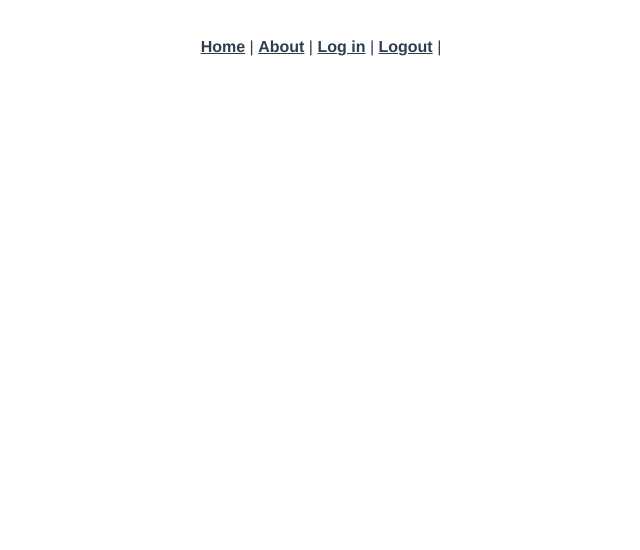
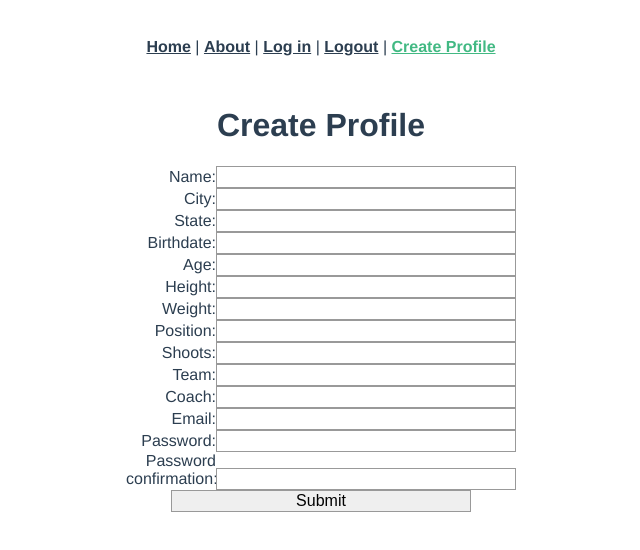
Before and after one commit to joesuffredini/myhockey_frontend, a Vue app: page /signup in a window 1280 px wide. Shown: the top 550 px of the page, without its empty margins (319-959 px from the left). Built offline with nearby package versions, Linux system fonts and the light colour scheme.

Commit message:
Adds create profile form and action

```diff
--- a/src/App.vue
+++ b/src/App.vue
@@ -9,6 +9,7 @@
       |
       <router-link to="/logout">Logout</router-link>
       |
+      <router-link to="/signup">Create Profile</router-link>
     </div>
     <router-view />
   </div>
--- a/src/router/index.js
+++ b/src/router/index.js
@@ -3,6 +3,7 @@ import VueRouter from "vue-router";
 import Home from "../views/Home.vue";
 import Login from "../views/Login.vue";
 import Logout from "../views/Logout.vue";
+import Signup from "../views/Signup.vue";
 
 Vue.use(VueRouter);
 
@@ -22,6 +23,7 @@ const routes = [
   },
   { path: "/login", name: "login", component: Login },
   { path: "/logout", name: "logout", component: Logout },
+  { path: "/signup", name: "signup", component: Signup },
 ];
 
 const router = new VueRouter({
--- a/src/views/Home.vue
+++ b/src/views/Home.vue
@@ -1,7 +1,7 @@
 <template>
   <div class="home">
-    <img alt="Vue logo" src="../assets/logo.png" />
-    <HelloWorld msg="Welcome to Your Vue.js App" />
+    <HelloWorld msg="Welcome to the MyHockey Recruiting App" />
+    <img alt="Vue logo" src="../assets/hockey-logo-with-sticks.png" />
   </div>
 </template>
 
--- /dev/null
+++ b/src/views/Signup.vue
@@ -0,0 +1,193 @@
+<template>
+  <div class="signup">
+    <form v-on:submit.prevent="submit()">
+      <h1>Create Profile</h1>
+      <ul>
+        <li class="text-danger" v-for="error in errors" v-bind:key="error">
+          {{ error }}
+        </li>
+      </ul>
+      <div class="form-group">
+        <label>Name:</label>
+        <input type="text" class="form-control" v-model="name" />
+        <small v-if="name.length > 50">NAME IS TO LONG!</small>
+      </div>
+      <div class="form-group">
+        <label>City:</label>
+        <input type="city" class="form-control" v-model="city" />
+      </div>
+      <div class="form-group">
+        <label>State:</label>
+        <input type="state" class="form-control" v-model="state" />
+      </div>
+      <div class="form-group">
+        <label>Birthdate:</label>
+        <input type="birthdate" class="form-control" v-model="birthdate" />
+      </div>
+      <div class="form-group">
+        <label>Age:</label>
+        <input type="age" class="form-control" v-model="age" />
+      </div>
+      <div class="form-group">
+        <label>Height:</label>
+        <input type="height" class="form-control" v-model="height" />
+      </div>
+      <div class="form-group">
+        <label>Weight:</label>
+        <input type="weight" class="form-control" v-model="weight" />
+      </div>
+      <div class="form-group">
+        <label>Position:</label>
+        <input type="position" class="form-control" v-model="position" />
+      </div>
+      <div class="form-group">
+        <label>Shoots:</label>
+        <input type="shoots" class="form-control" v-model="shoots" />
+      </div>
+      <div class="form-group">
+        <label>Team:</label>
+        <input type="team" class="form-control" v-model="team" />
+      </div>
+      <div class="form-group">
+        <label>Coach:</label>
+        <input type="coach" class="form-control" v-model="coach" />
+      </div>
+      <div class="form-group">
+        <label>Email:</label>
+        <input type="email" class="form-control" v-model="email" />
+      </div>
+      <div class="form-group">
+        <label>Password:</label>
+        <input type="password" class="form-control" v-model="password" />
+      </div>
+      <div class="form-group">
+        <label>Password confirmation:</label>
+        <input type="password" class="form-control" v-model="passwordConfirmation" />
+      </div>
+      <input type="submit" class="btn btn-primary" value="Submit" />
+    </form>
+  </div>
+</template>
+
+<style>
+form-control {
+  /* Center the form on the page */
+  margin: 0 auto;
+  width: 500px;
+  /* Form outline */
+  padding: 1em;
+  border: 1px solid #ccc;
+  border-radius: 1em;
+}
+
+ul {
+  list-style: none;
+  padding: 0;
+  margin: 0;
+}
+
+form li + li {
+  margin-top: 1em;
+}
+
+label {
+  /* Uniform size & alignment */
+  display: inline-block;
+  width: 90px;
+  text-align: right;
+}
+
+input,
+textarea {
+  /* To make sure that all text fields have the same font settings
+     By default, textareas have a monospace font */
+  font: 1em sans-serif;
+
+  /* Uniform text field size */
+  width: 300px;
+  box-sizing: border-box;
+
+  /* Match form field borders */
+  border: 1px solid #999;
+}
+
+input:focus,
+textarea:focus {
+  /* Additional highlight for focused elements */
+  border-color: rgb(192, 36, 36);
+}
+
+textarea {
+  /* Align multiline text fields with their labels */
+  vertical-align: top;
+
+  /* Provide space to type some text */
+  height: 5em;
+}
+
+.button {
+  /* Align buttons with the text fields */
+  padding-left: 90px; /* same size as the label elements */
+}
+
+button {
+  /* This extra margin represent roughly the same space as the space
+     between the labels and their text fields */
+  margin-left: 0.5em;
+}
+</style>
+
+<script>
+import axios from "axios";
+
+export default {
+  data: function () {
+    return {
+      name: "",
+      city: "",
+      state: "",
+      birthdate: "",
+      age: "",
+      height: "",
+      weight: "",
+      position: "",
+      shoots: "",
+      team: "",
+      coach: "",
+      email: "",
+      password: "",
+      passwordConfirmation: "",
+      errors: [],
+    };
+  },
+  methods: {
+    submit: function () {
+      var params = {
+        name: this.name,
+        city: this.city,
+        state: this.state,
+        birthdate: this.birthdate,
+        age: this.age,
+        height: this.height,
+        weight: this.weight,
+        position: this.position,
+        shoots: this.shoots,
+        team: this.team,
+        coach: this.coach,
+        email: this.email,
+        password: this.password,
+        password_confirmation: this.passwordConfirmation,
+      };
+      axios
+        .post("/api/user", params)
+        .then((response) => {
+          console.log(response.data);
+          this.$router.push("/login");
+        })
+        .catch((error) => {
+          this.errors = error.response.data.errors;
+        });
+    },
+  },
+};
+</script>
```
Also changed, not shown: src/assets/hockey-logo-with-sticks.png (added).
